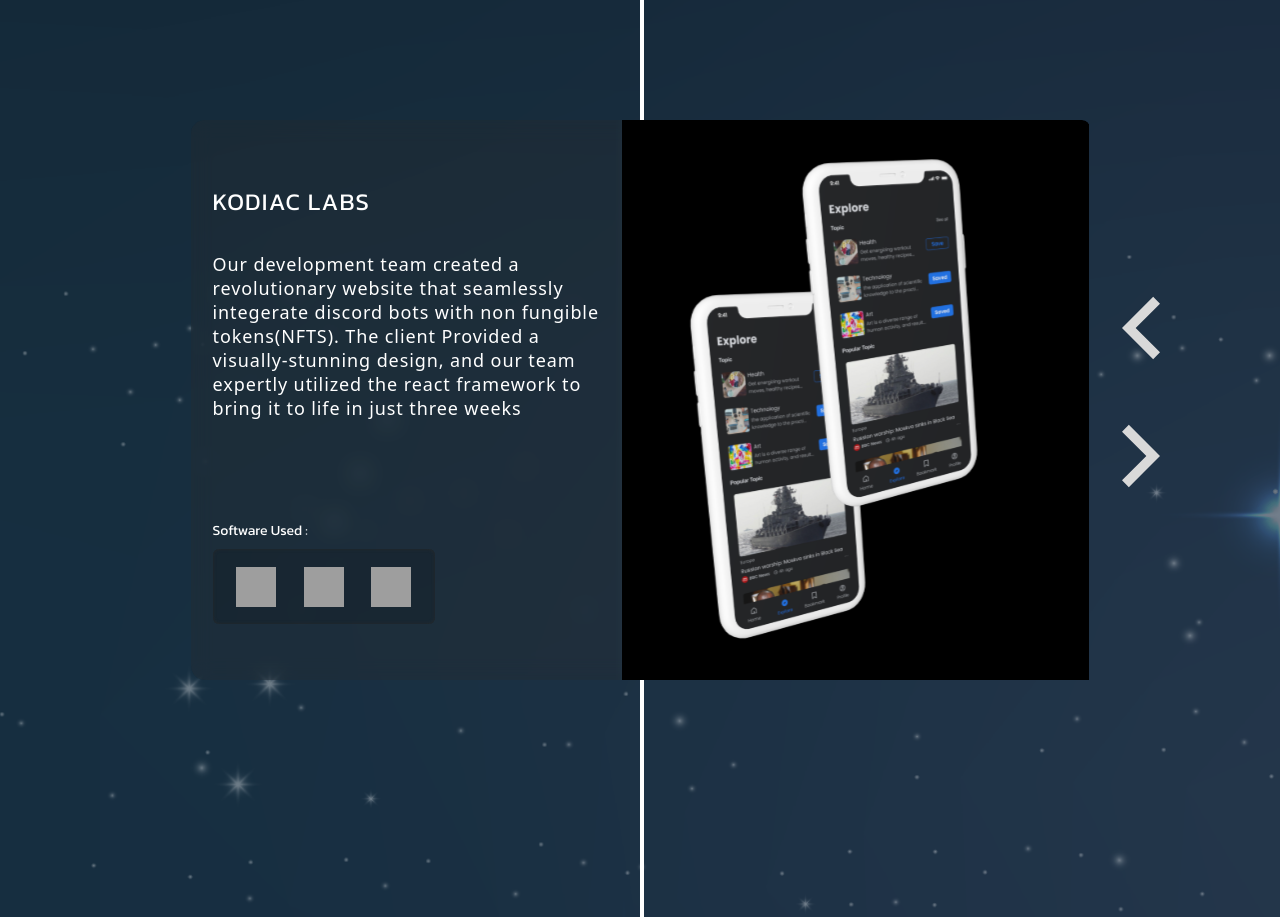
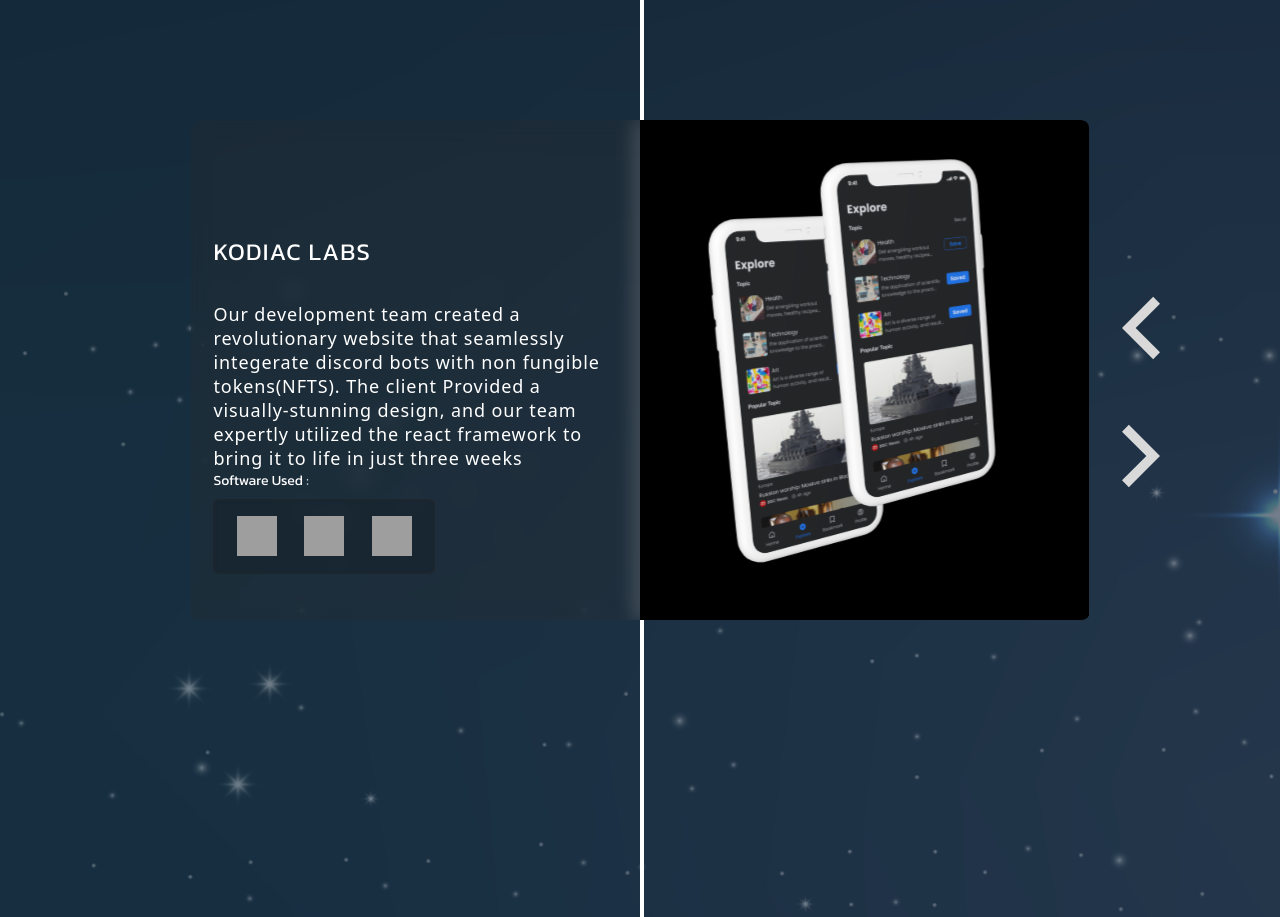
Before and after one commit to tusharverma06/Syntax-OpenSource-Website, a React (Vite) app: page / in a window 1280 px wide. Shown: the part 1560-2477 px from the top of the page. Built offline with nearby package versions, Linux system fonts and the light colour scheme; grey boxes are pictures that could not be loaded.

Commit message:
style- fixed projects  size

```diff
--- a/src/components/Project/Carousel.jsx
+++ b/src/components/Project/Carousel.jsx
@@ -2,7 +2,8 @@
 import "tailwindcss/tailwind.css";
 import Icon from '../../assets/images/Icon.svg'
 import LeftArrowIcon from '../../assets/images/leftArrowIcon.svg';
-import RightArrowIcon from '../../assets/images/rightArrowIcon.svg'
+import RightArrowIcon from '../../assets/images/rightArrowIcon.svg';
+import { motion, AnimatePresence } from "framer-motion";
 const Carousel = () => {
 
     const items = [
@@ -64,43 +65,71 @@
 
             {/* Mapping the projects */}
             <div className="w-full mx-auto sm:flex sm:items-center sm:justify-center" >
-                    <div className="relative sm:w-[87%] lg:w-[97%] h-[800px] sm:h-[600px] xl:w-[900px] rounded-lg overflow-visible sm:overflow-hidden">
+                <div
+                    className="relative sm:w-[87%] lg:w-[97%] h-[800px] sm:h-[500px] xl:w-[900px] rounded-lg overflow-visible sm:overflow-hidden">
+                    <AnimatePresence initial={false} custom={activeIndex}>
                         {items.map((item, index) => (
-                            <div
+                            <motion.div
                                 key={index}
-                                className={`${index === activeIndex ? "" : "hidden"
-                                    } absolute top-0 left-0 w-full h-full transition-opacity duration-500`}
+                                className={`absolute top-0 left-0 w-full h-full transition-opacity duration-1000 ${index === activeIndex ? "" : "hidden"
+                                    }`}
+                                initial={{ opacity: 0 }}
+                                animate={{ opacity: 1 }}
+                                exit={{ opacity: 0 }}
+                                custom={activeIndex}
+                                style={{ zIndex: index === activeIndex ? 1 : 0 }}
                             >
                                 {/* Layout of projects container */}
-                                <div className="w-full xl:w-[56.125rem] h-[50.5rem] sm:h-[38rem] md:h-[35rem] bg-[rgba(43,43,43,0.26)] mx-auto rounded-[14px]  backdrop-blur-[10px]  flex flex-col-reverse sm:flex-row items-center justify-evenly sm:justify-between" >
-                                    <div className="h-1/2 w-[80%] sm:w-[48%] sm:h-full text-white">
-                                        <div className="w-[90%] sm:w-[90%] h-[90%] pt-8 sm:pt-16 flex flex-col items-start justify-between mx-auto">
-                                            <div className='flex flex-col items-start justify-center gap-2 sm:gap-4 items '>
+                                <div className="w-full xl:w-[56.125rem] h-[50.5rem] sm:h-[38rem] md:h-[35rem] bg-[rgba(43,43,43,0.26)] mx-auto rounded-[14px]  backdrop-blur-[10px]  flex flex-col-reverse sm:flex-row items-center justify-evenly sm:justify-between">
+                                    <div className="h-1/2 w-[80%] sm:w-1/2 sm:h-full text-white">
+                                        <div className="w-[90%] sm:w-[90%] h-[90%] pt-8 sm:pt-16 flex flex-col items-start justify-between sm:justify-around mx-auto">
+                                            <div className="flex flex-col items-start justify-center gap-2 sm:gap-4 items">
                                                 {/* Project Title */}
-                                                <h1 className='font-Kanit font-medium text-[20px] sm:text-[24px] leading-9 w-44 h-9 tracking-wider'>{item.title}</h1>
+                                                <h1 className="font-Kanit font-medium text-[20px] sm:text-[24px] leading-9 w-44 h-9 tracking-wider whitespace-nowrap">
+                                                    {item.title}
+                                                </h1>
                                                 {/* Project Description */}
-                                                <p className='w-full  h-9 font-light text-[12px] sm:text-[18px] text-left leading-6 py-4 tracking-wider'>
+                                                <p className="w-full  h-9 font-light text-[12px] sm:text-[18px] text-left leading-6 py-4 tracking-wider">
                                                     {item.description}
                                                 </p>
                                             </div>
                                             {/* Software Used */}
-                                            <div className='flex flex-col items-start justify-center gap-2 mt-12 items'>
-                                                <p className='w-28 h-5 font-Kanit font-light text-[14px] leading-5 '>Software Used :</p>
-                                                <div className="w-[10rem] h-[3rem] sm:w-[13.875rem] sm:h-[4.6875rem] bg-[rgba(0,0,0,0.15)] rounded-md flex items-center justify-evenly gap-1" style={{ boxShadow: `inset 0px 0px 3.2px #292929` }}>
-                                                    {item.softwareUsed.map(software => <img src={software} alt="" className="w-8 h-8 sm:w-10 sm:h-10" />)}
+                                            <div className="flex flex-col items-start justify-center gap-2 mt-12 items">
+                                                <p className="w-28 h-5 font-Kanit font-light text-[14px] leading-5">
+                                                    Software Used :
+                                                </p>
+                                                <div
+                                                    className="w-[10rem] h-[3rem] sm:w-[13.875rem] sm:h-[4.6875rem] bg-[rgba(0,0,0,0.15)] rounded-md flex items-center justify-evenly gap-1"
+                                                    style={{ boxShadow: `inset 0px 0px 3.2px #292929` }}
+                                                >
+                                                    {item.softwareUsed.map((software) => (
+                                                        <img
+                                                            src={software}
+                                                            alt=""
+                                                            className="w-8 h-8 sm:w-10 sm:h-10"
+                                                        />
+                                                    ))}
                                                 </div>
                                             </div>
-
                                         </div>
                                     </div>
                                     {/* Project Images */}
-                                    <div className="relative flex items-center justify-center w-full bg-black sm:w-[52%] h-1/2 sm:h-full">
-                                        <img src={item.image} alt="" className="absolute w-72 top-1/4 sm:w-auto left-1/4 sm:-left-2 sm:bottom-32 lg:-left-12 lg:bottom-0 md:bottom-20 md:-left-4" />
-                                        <img src={item.image} alt="" className="absolute w-72 bottom-1/4 right-1/4 sm:left-8 sm:top-28 sm:w-auto lg:top-2 lg:left-16 md:top-28 md:left-8" />
+                                    <div className="relative flex items-center justify-center w-full bg-black rounded-r-lg sm:w-1/2 h-1/2 sm:h-full">
+                                        <img
+                                            src={item.image}
+                                            alt=""
+                                            className="absolute w-72 top-1/4 sm:w-auto left-1/4 sm:-left-2 sm:bottom-32 lg:-left-12 lg:top-16 md:bottom-20 md:-left-4"
+                                        />
+                                        <img
+                                            src={item.image}
+                                            alt=""
+                                            className="absolute w-72 bottom-1/4 right-1/4 sm:left-8 sm:top-28 sm:w-auto lg:top-2 lg:left-16 md:top-28 md:left-8"
+                                        />
                                     </div>
                                 </div>
-                            </div>
+                            </motion.div>
                         ))}
+                    </AnimatePresence>
                 </div>
             </div>
 
```
Lines whose indentation alone changed are shown as unchanged.
